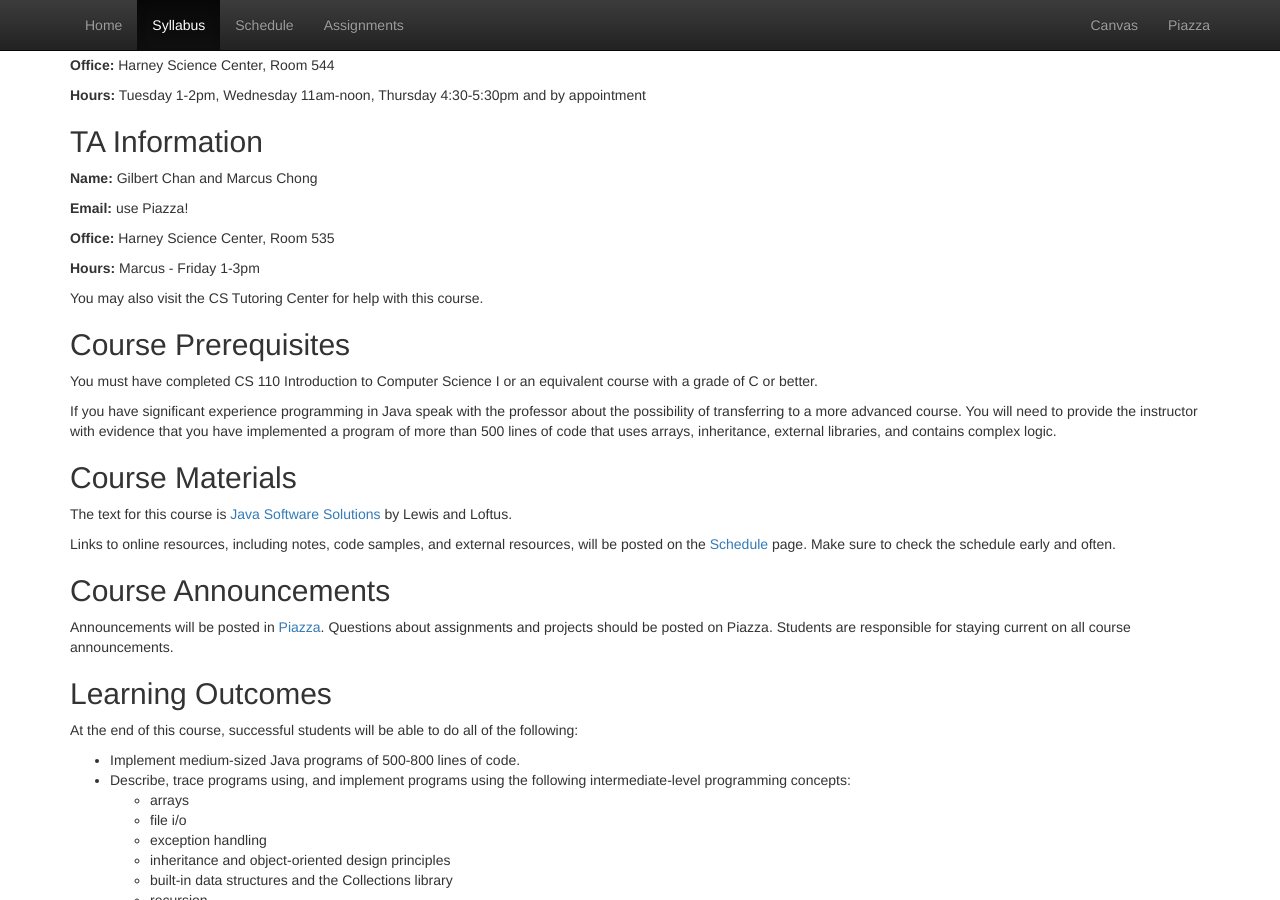
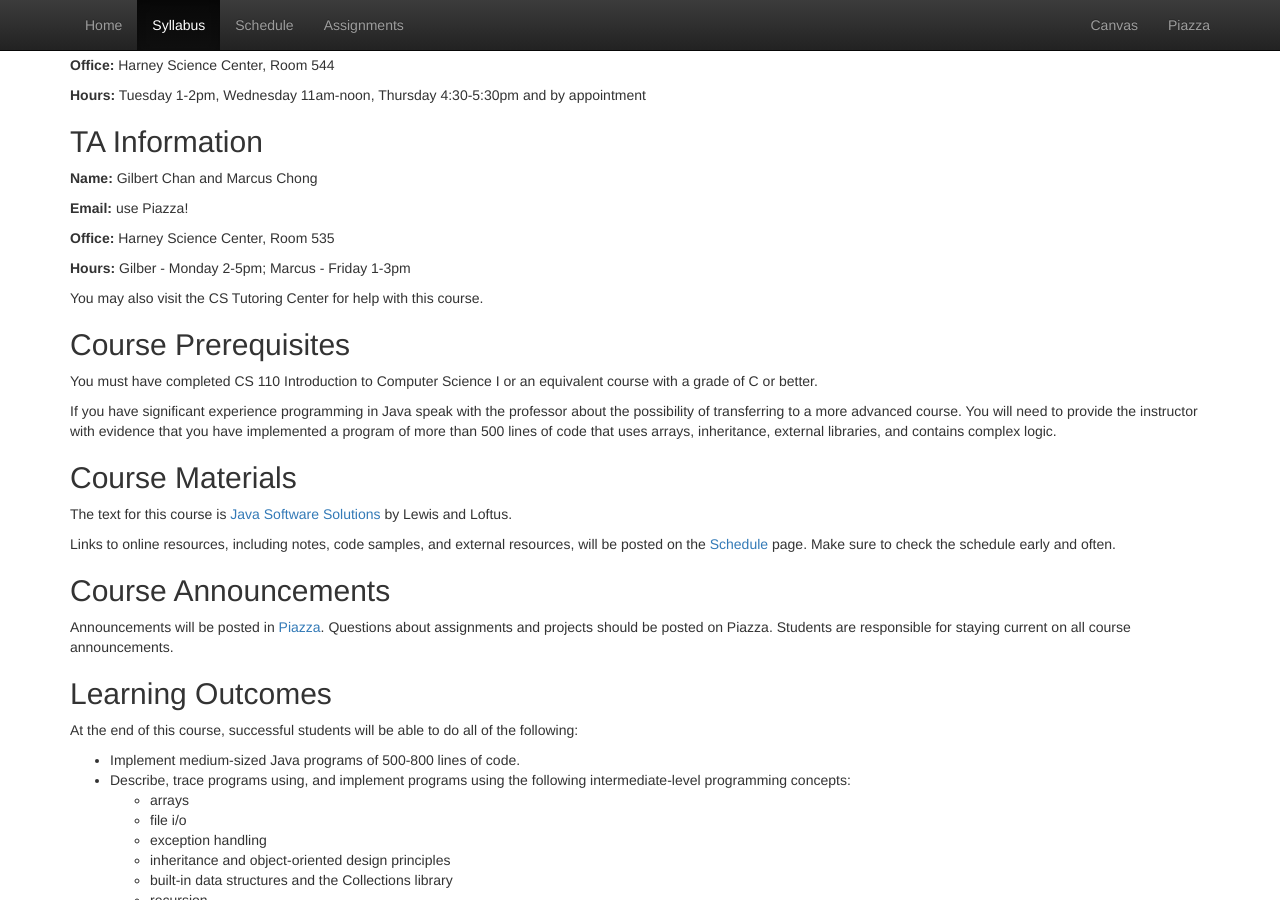
Before and after one commit to CS112-F16/cs112-f16.github.io, a Jekyll site: the page built from syllabus.html, in a window 1280 px wide and 900 px high, scrolled down 370 px. Built offline with Jekyll 4.4.1, drawn with Linux system fonts in a browser that asks for light colours.

Commit message:
add gilbert's oh

```diff
--- a/syllabus.html
+++ b/syllabus.html
@@ -24,7 +24,7 @@
   <p><strong>Name:</strong> Gilbert Chan and Marcus Chong</p>
   <p><strong>Email:</strong> use Piazza!</p>
   <p><strong>Office:</strong> Harney Science Center, Room 535</p>
-  <p><strong>Hours:</strong> Marcus - Friday 1-3pm</p>
+  <p><strong>Hours:</strong> Gilber - Monday 2-5pm; Marcus - Friday 1-3pm</p>
 
   <p>You may also visit the CS Tutoring Center for help with this course.</p>
 
```
